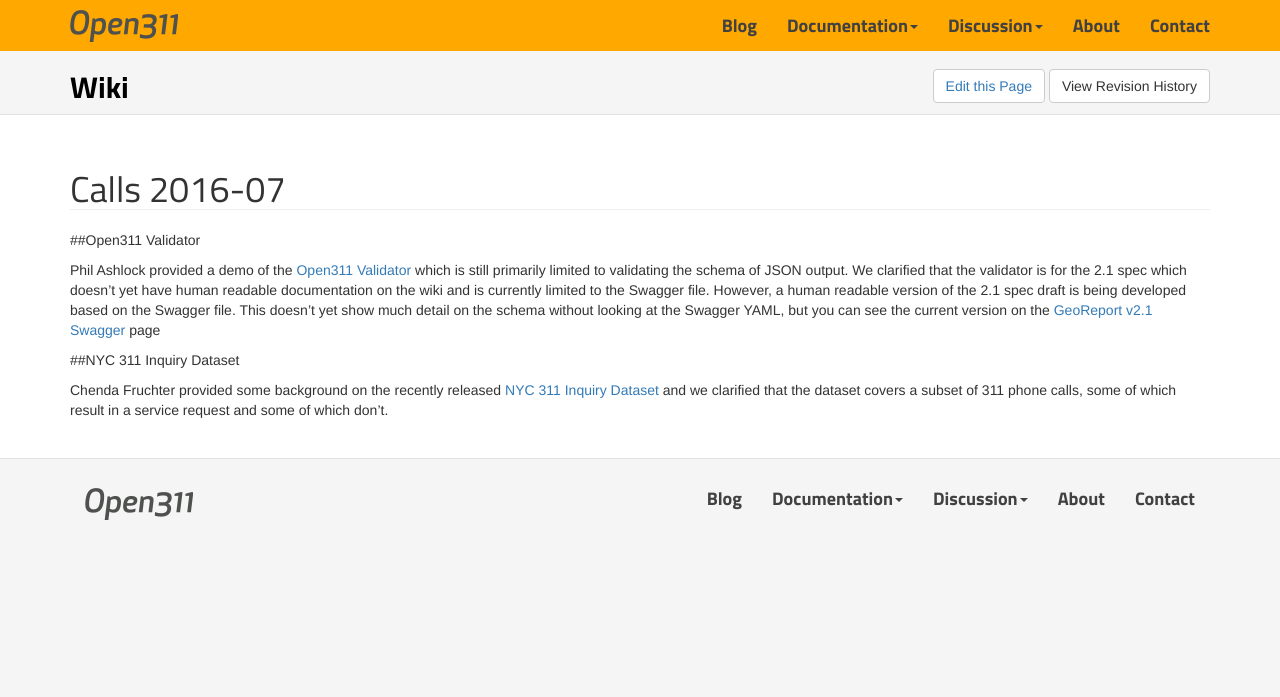
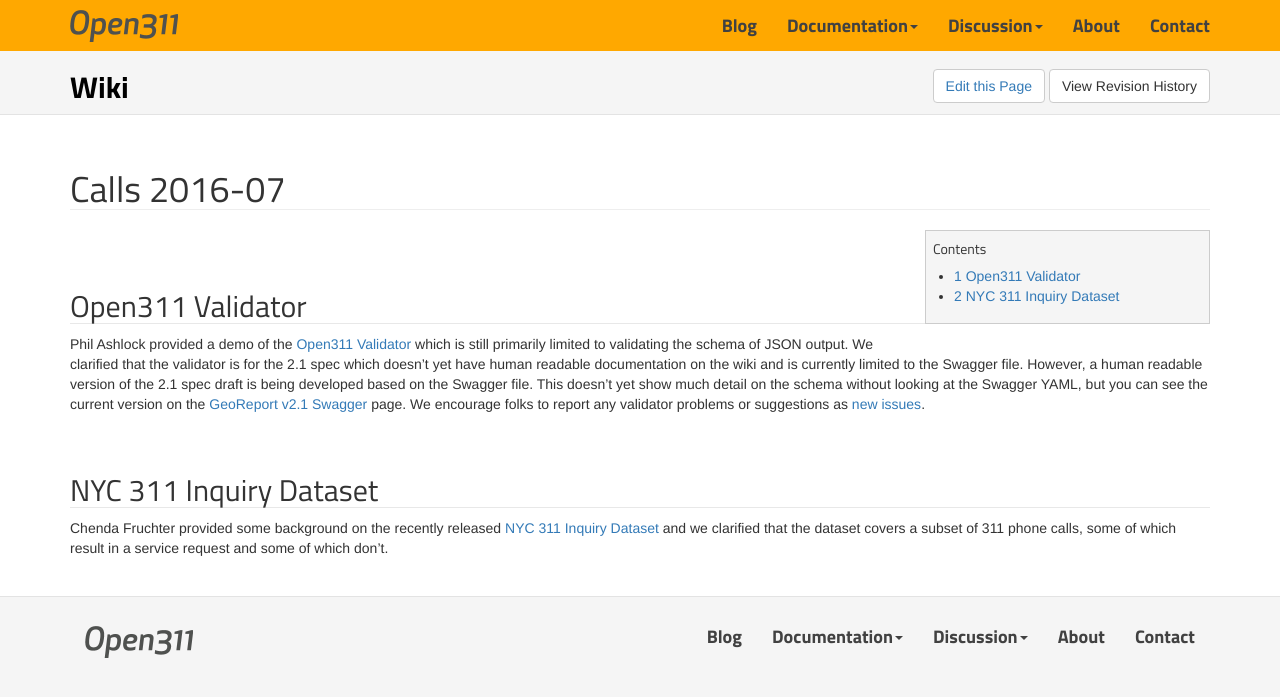
Before and after one commit to open311/open311.github.io, a Jekyll site: the page built from Calls/2016-07.md, in a window 1280 px wide. Shown: the top 697 px of the page. Built offline with Jekyll 4.4.1, drawn with Linux system fonts in a browser that asks for light colours; nearby versions of some CDN libraries.

Commit message:
fix headings again and link to validator issue tracker

```diff
--- a/Calls/2016-07.md
+++ b/Calls/2016-07.md
@@ -3,10 +3,10 @@ title: Calls 2016-07
 permalink: /Calls/2016-07/
 ---
 
-##Open311 Validator
+## Open311 Validator
 
-Phil Ashlock provided a demo of the [Open311 Validator](http://validate.open311.org/) which is still primarily limited to validating the schema of JSON output. We clarified that the validator is for the 2.1 spec which doesn't yet have human readable documentation on the wiki and is currently limited to the Swagger file. However, a human readable version of the 2.1 spec draft is being developed based on the Swagger file. This doesn't yet show much detail on the schema without looking at the Swagger YAML, but you can see the current version on the [GeoReport v2.1 Swagger](/GeoReport_v2.1_Swagger/) page
+Phil Ashlock provided a demo of the [Open311 Validator](http://validate.open311.org/) which is still primarily limited to validating the schema of JSON output. We clarified that the validator is for the 2.1 spec which doesn't yet have human readable documentation on the wiki and is currently limited to the Swagger file. However, a human readable version of the 2.1 spec draft is being developed based on the Swagger file. This doesn't yet show much detail on the schema without looking at the Swagger YAML, but you can see the current version on the [GeoReport v2.1 Swagger](/GeoReport_v2.1_Swagger/) page. We encourage folks to report any validator problems or suggestions as [new issues](https://github.com/open311/schema-validation/issues).
 
-##NYC 311 Inquiry Dataset
+## NYC 311 Inquiry Dataset
 
 Chenda Fruchter provided some background on the recently released [NYC 311 Inquiry Dataset](https://docs.google.com/document/d/17MlyGtZMD4BNEA8UfNF8o_3rvRCOPKVdkONJy6J7oVM/edit) and we clarified that the dataset covers a subset of 311 phone calls, some of which result in a service request and some of which don't.
```
